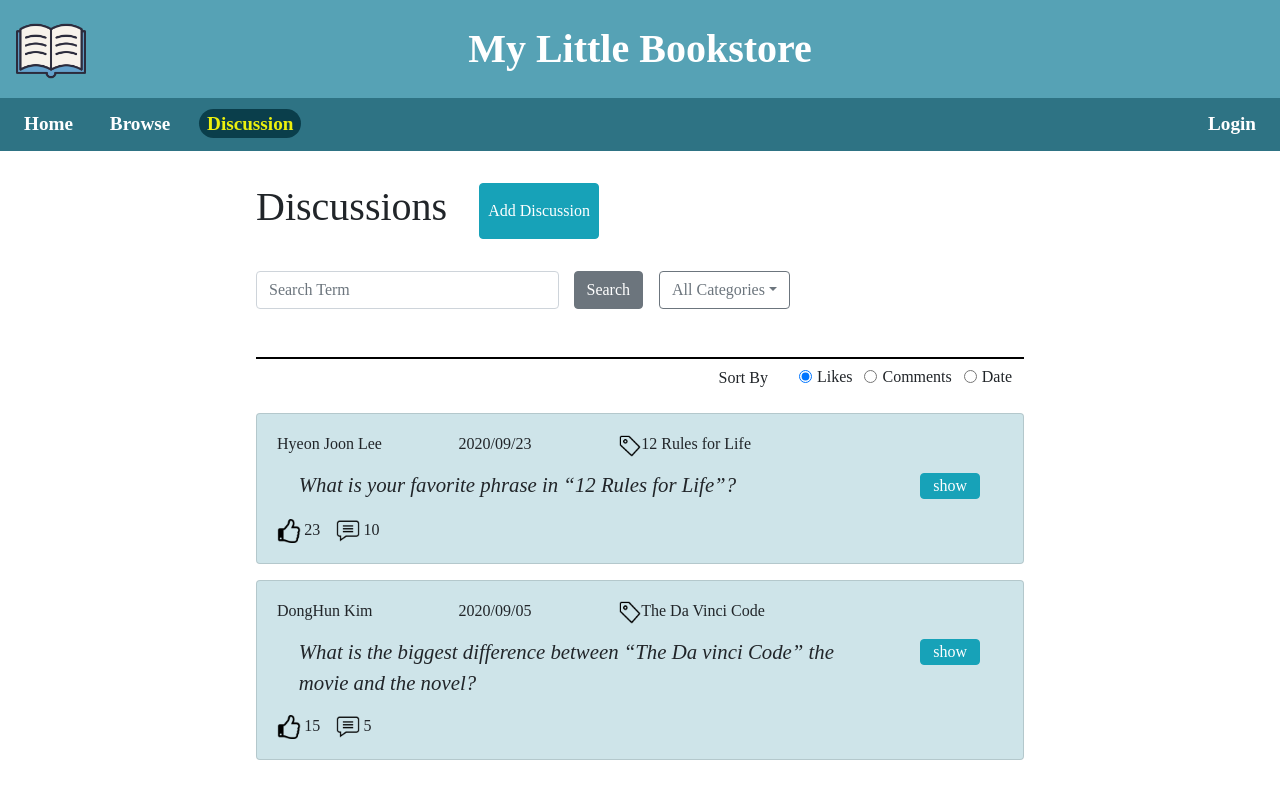
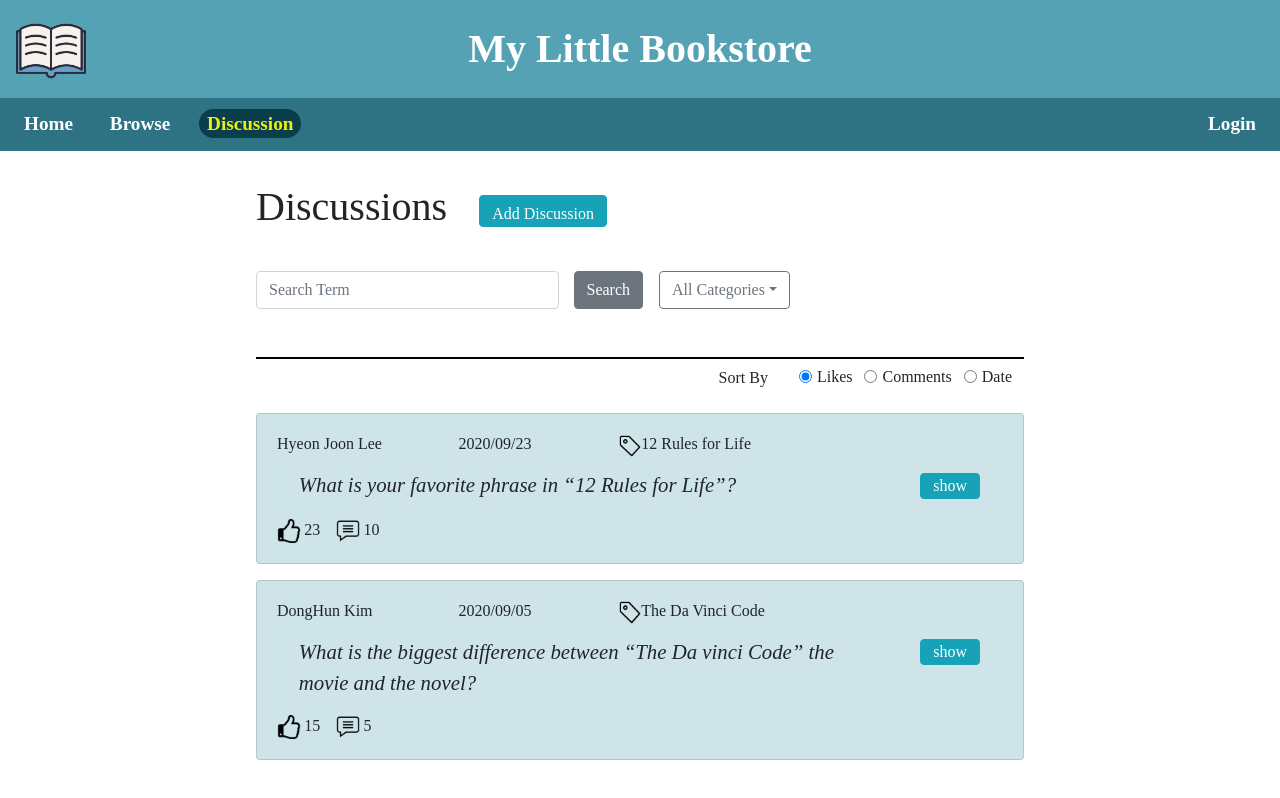
Before and after one commit to dianaeun/my-little-bookstore, a React (Create React App) app in the folder project_mlb/: page /Discussion in a window 1280 px wide. Built offline with nearby package versions, Linux system fonts and the light colour scheme; a web font is replaced by a local one.

Commit message:
design modifications

```diff
--- a/project_mlb/src/pages/Discussion.js
+++ b/project_mlb/src/pages/Discussion.js
@@ -52,12 +52,13 @@ class Discussion extends Component {
           <MlbNavbar/>
           <AddDiscussion show={this.state.addDiscussion} handleClose={this.handleClose}/>
           <div style={{ width: "60%", marginLeft: "20%", marginTop: "2rem" }}>
-            <div style={{display: "flex"}}>
+            <div style={{display: "flex", alignItems: "center"}}>
               <h1>Discussions</h1>
-              <Button variant="info"
-                style={{ marginLeft: "2rem", padding: "0.5rem"}}
+              <Button variant="info" size="md"
+                style={{ marginLeft: "2rem", marginBottom: 0, height: "2rem"}}
                 onClick={this.handleAddDiscussion}
               >Add Discussion</Button>
+
             </div>
             <Form style={{marginTop: "2rem"}}>
               <Form.Group as={Row}>
```
